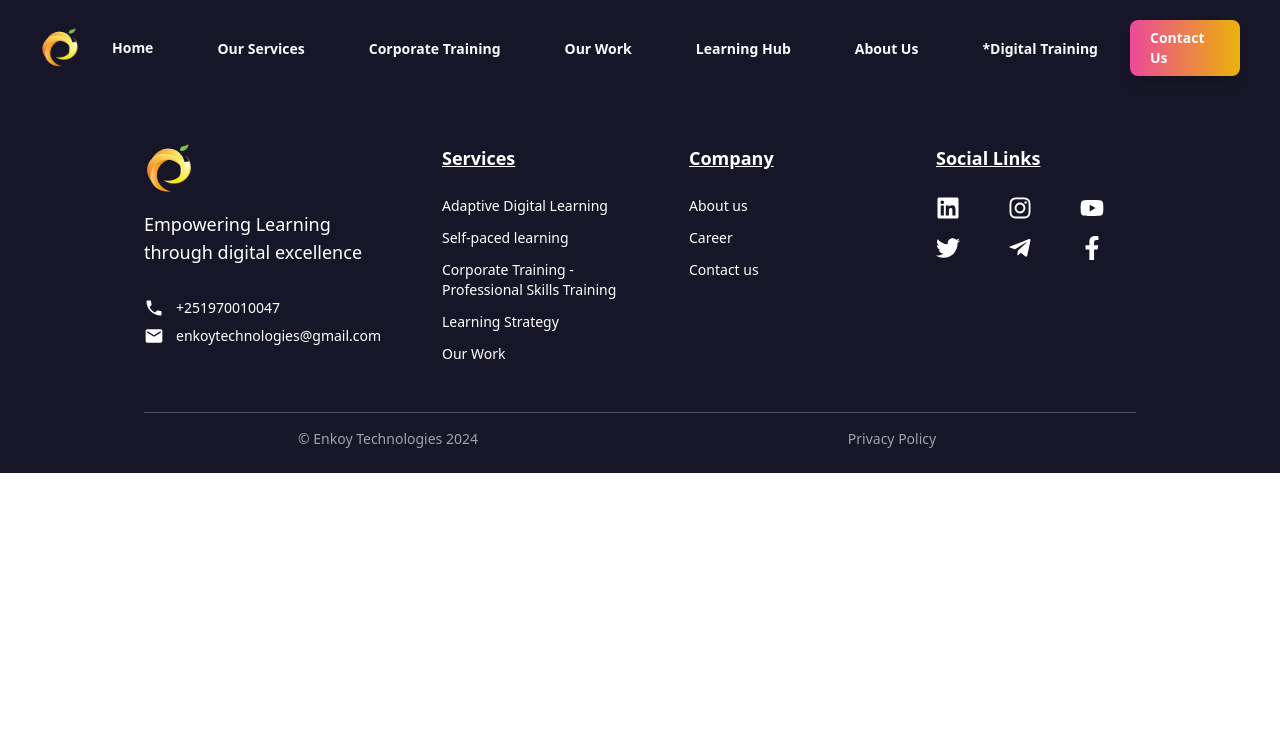
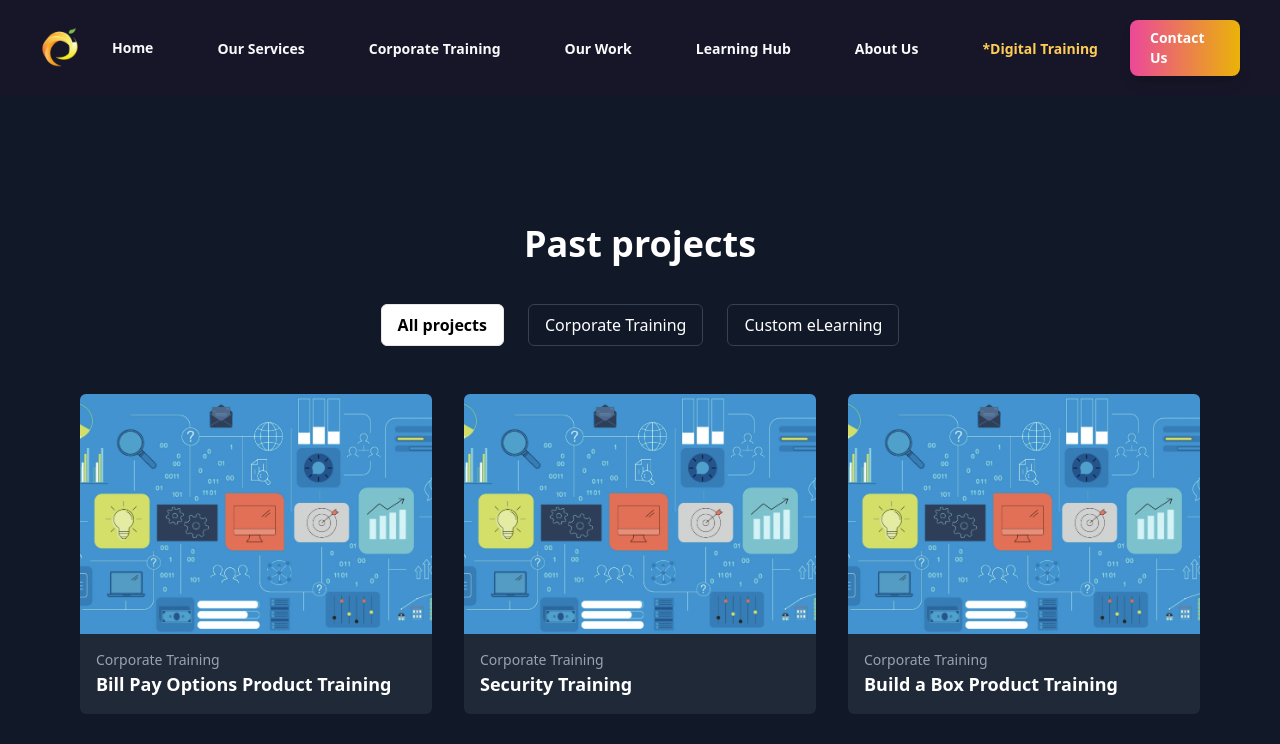
Before and after one commit to BereketTeshome/Enkoy-Technologies, a React (Vite) app in the folder client/: page /portfolio in a window 1280 px wide. Shown: the top 744 px of the page. Built offline with nearby package versions, Linux system fonts and the light colour scheme.

Commit message:
Fallback page added

```diff
--- a/client/src/App.jsx
+++ b/client/src/App.jsx
@@ -25,6 +25,8 @@ import EmployabilitySkill from "./pages/servicePages/EmployabilitySkill.jsx";
 import PersonalDev from "./pages/servicePages/PersonalDev.jsx";
 import LeadershipSkill from "./pages/servicePages/LeadershipSkill.jsx";
 import Contact from "./pages/Contact.jsx";
+import Portfolio from "./pages/Portfolio.jsx";
+import UnderConstruction from "./pages/UnderConstruction.jsx";
 
 const App = () => {
   return (
@@ -103,8 +105,14 @@ const App = () => {
             element={<LearningExperience />}
           />
 
+          {/* Our work */}
+          <Route path="/portfolio" element={<Portfolio />} />
+
           {/* Contact Us Page */}
           <Route path="/contact" element={<Contact />} />
+
+          {/* Add a fallback route (optional) */}
+          <Route path="*" element={<UnderConstruction />} />
         </Routes>
       </div>
       <Footer />
--- a/client/src/components/NavBar.jsx
+++ b/client/src/components/NavBar.jsx
@@ -12,7 +12,6 @@ const NavBar = () => {
   const [activeDropdown, setActiveDropdown] = useState(null);
   const [isMenuOpen, setIsMenuOpen] = useState(false);
 
-  // Track screen width to reset mobile menu state
   const [isLargeScreen, setIsLargeScreen] = useState(window.innerWidth >= 1024);
 
   const handleResize = () => {
@@ -21,7 +20,6 @@ const NavBar = () => {
 
   useEffect(() => {
     window.addEventListener("resize", handleResize);
-    // Close mobile menu on large screens
     if (isLargeScreen) {
       setIsMenuOpen(false);
       setActiveDropdown(null);
@@ -37,7 +35,11 @@ const NavBar = () => {
     { name: "Our Work", component: <OurWork /> },
     { name: "Learning Hub", component: <LearningHub /> },
     { name: "About Us", component: <AboutUs /> },
-    { name: "*Digital Training", component: <DigitalTraining /> },
+    {
+      name: "*Digital Training",
+      component: <DigitalTraining />,
+      special: true,
+    },
   ];
 
   const toggleDropdown = (name) => {
@@ -59,16 +61,20 @@ const NavBar = () => {
         {navItems.map((item, index) => (
           <div
             key={index}
-            className="relative"
+            className="relative group"
             onMouseEnter={() => setActiveDropdown(item.name)}
             onMouseLeave={() => setActiveDropdown(null)}
           >
             <a
               href="#"
-              className="text-xs font-semibold lg:text-sm text-gray-50"
+              className={`relative text-xs font-semibold lg:text-sm ${
+                item.special ? "text-[#FFCD57] font-bold" : "text-gray-50"
+              } group`}
             >
               {item.name}
+              <span className="absolute bottom-[-4px] left-0 w-0 h-[2px] bg-[#FFCD57] transition-all duration-300 group-hover:w-full"></span>
             </a>
+
             <AnimatePresence>
               {activeDropdown === item.name && (
                 <motion.div
@@ -124,7 +130,9 @@ const NavBar = () => {
               <div key={index} className="w-full">
                 <button
                   onClick={() => toggleDropdown(item.name)}
-                  className="w-full text-left px-4 py-2 text-sm font-semibold text-gray-50 bg-[#1f1f38] hover:bg-[#2a2a46] focus:outline-none"
+                  className={`w-full text-left px-4 py-2 text-sm font-semibold ${
+                    item.special ? "text-[#FFCD57] font-bold " : "text-gray-50"
+                  } bg-[#1f1f38] hover:bg-[#2a2a46] focus:outline-none`}
                 >
                   {item.name}
                 </button>
--- /dev/null
+++ b/client/src/pages/Portfolio.jsx
@@ -0,0 +1,113 @@
+import React, { useState } from "react";
+import { motion, AnimatePresence } from "framer-motion";
+
+const Portfolio = () => {
+  const [activeFilter, setActiveFilter] = useState("All projects");
+
+  const filters = ["All projects", "Corporate Training", "Custom eLearning"];
+  const projects = [
+    {
+      id: 1,
+      category: "Corporate Training",
+      title: "Bill Pay Options Product Training",
+      image: "/img/our-work/portfolio.png",
+    },
+    {
+      id: 2,
+      category: "Corporate Training",
+      title: "Security Training",
+      image: "/img/our-work/portfolio.png",
+    },
+    {
+      id: 3,
+      category: "Corporate Training",
+      title: "Build a Box Product Training",
+      image: "/img/our-work/portfolio.png",
+    },
+    {
+      id: 4,
+      category: "Custom eLearning",
+      title: "Custom eLearning Example",
+      image: "/img/our-work/portfolio.png",
+    },
+  ];
+
+  // Filtered projects
+  const filteredProjects =
+    activeFilter === "All projects"
+      ? projects
+      : projects.filter((project) => project.category === activeFilter);
+
+  // Framer Motion variants
+  const fadeInVariant = {
+    hidden: { opacity: 0, y: 50 },
+    visible: { opacity: 1, y: 0 },
+    exit: { opacity: 0, y: 50 },
+  };
+
+  const hoverEffect = {
+    scale: 1.1,
+    boxShadow: "0px 10px 30px rgba(0, 0, 0, 0.3)",
+  };
+
+  return (
+    <div className="px-10 py-32 bg-gray-900 md:px-20">
+      {/* Title */}
+      <h2 className="mb-10 text-4xl font-bold text-center text-white">
+        Past projects
+      </h2>
+
+      {/* Filters */}
+      <div className="flex justify-center mb-12 space-x-6">
+        {filters.map((filter) => (
+          <button
+            key={filter}
+            onClick={() => setActiveFilter(filter)}
+            className={`px-4 py-2 border rounded-md ${
+              activeFilter === filter
+                ? "bg-white text-black font-bold"
+                : "text-white border-gray-700"
+            } hover:bg-white hover:text-black transition duration-300`}
+          >
+            {filter}
+          </button>
+        ))}
+      </div>
+
+      {/* Projects Grid */}
+      <motion.div
+        className="grid grid-cols-1 gap-8 sm:grid-cols-2 md:grid-cols-3"
+        layout
+      >
+        <AnimatePresence>
+          {filteredProjects.map((project) => (
+            <motion.div
+              key={project.id}
+              className="overflow-hidden bg-[#1F2937] rounded-md cursor-pointer"
+              variants={fadeInVariant}
+              initial="hidden"
+              animate="visible"
+              exit="exit"
+              whileHover={hoverEffect}
+              transition={{ duration: 0.3 }}
+            >
+              <img
+                src={project.image}
+                alt={project.title}
+                className="object-cover w-full transition-transform duration-300 h-60"
+              />
+              <div className="p-4">
+                <p className="text-sm text-gray-400">{project.category}</p>
+                <h3 className="text-lg font-bold text-white">
+                  {project.title}
+                </h3>
+              </div>
+            </motion.div>
+          ))}
+        </AnimatePresence>
+      </motion.div>
+    </div>
+  );
+};
+
+export default Portfolio;
--- /dev/null
+++ b/client/src/pages/UnderConstruction.jsx
@@ -0,0 +1,62 @@
+import React from "react";
+import { Link } from "react-router-dom";
+import { motion } from "framer-motion";
+
+const UnderConstruction = () => {
+  // Animation variants for entry effects
+  const containerVariants = {
+    hidden: { opacity: 0, y: 50 },
+    visible: {
+      opacity: 1,
+      y: 0,
+      transition: { duration: 0.8, ease: "easeInOut" },
+    },
+  };
+
+  const buttonVariants = {
+    hover: {
+      scale: 1.1,
+      transition: {
+        yoyo: Infinity, // Makes the button bounce back and forth
+        duration: 0.3,
+      },
+    },
+  };
+
+  return (
+    <div className="flex flex-col items-center justify-center min-h-screen p-6 text-white bg-gray-900">
+      {/* Animated container */}
+      <motion.div
+        className="text-center"
+        variants={containerVariants}
+        initial="hidden"
+        animate="visible"
+      >
+        <img
+          src="/construction.jpg" // Replace with your construction vector image path
+          alt="Under Construction"
+          className="w-2/3 max-w-lg mx-auto mb-6"
+        />
+        <h1 className="mb-4 text-4xl font-bold">
+          This Page is{" "}
+          <span className="text-yellow-500">Under Construction</span>
+        </h1>
+        <p className="mb-8 text-lg text-gray-400">
+          We're working hard to bring you a better experience. Please check back
+          later!
+        </p>
+        {/* Animated button */}
+        <motion.div variants={buttonVariants} whileHover="hover">
+          <Link
+            to="/"
+            className="px-6 py-3 text-lg font-semibold text-gray-900 transition-all bg-[#FFCD57] rounded-lg shadow-md hover:bg-yellow-600"
+          >
+            Back to Home
+          </Link>
+        </motion.div>
+      </motion.div>
+    </div>
+  );
+};
+
+export default UnderConstruction;
```
Also changed, not shown: client/public/construction.jpg (added), client/public/img/our-work/portfolio.png (added).
